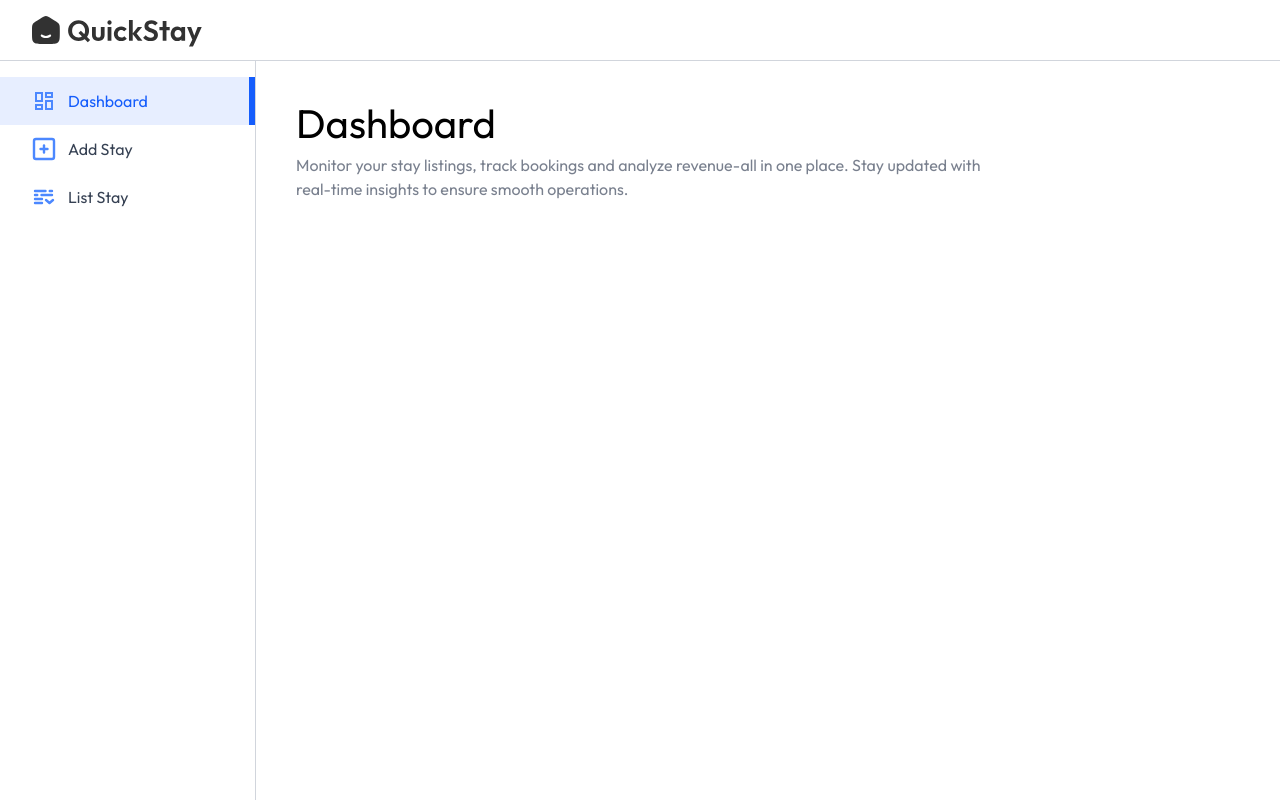
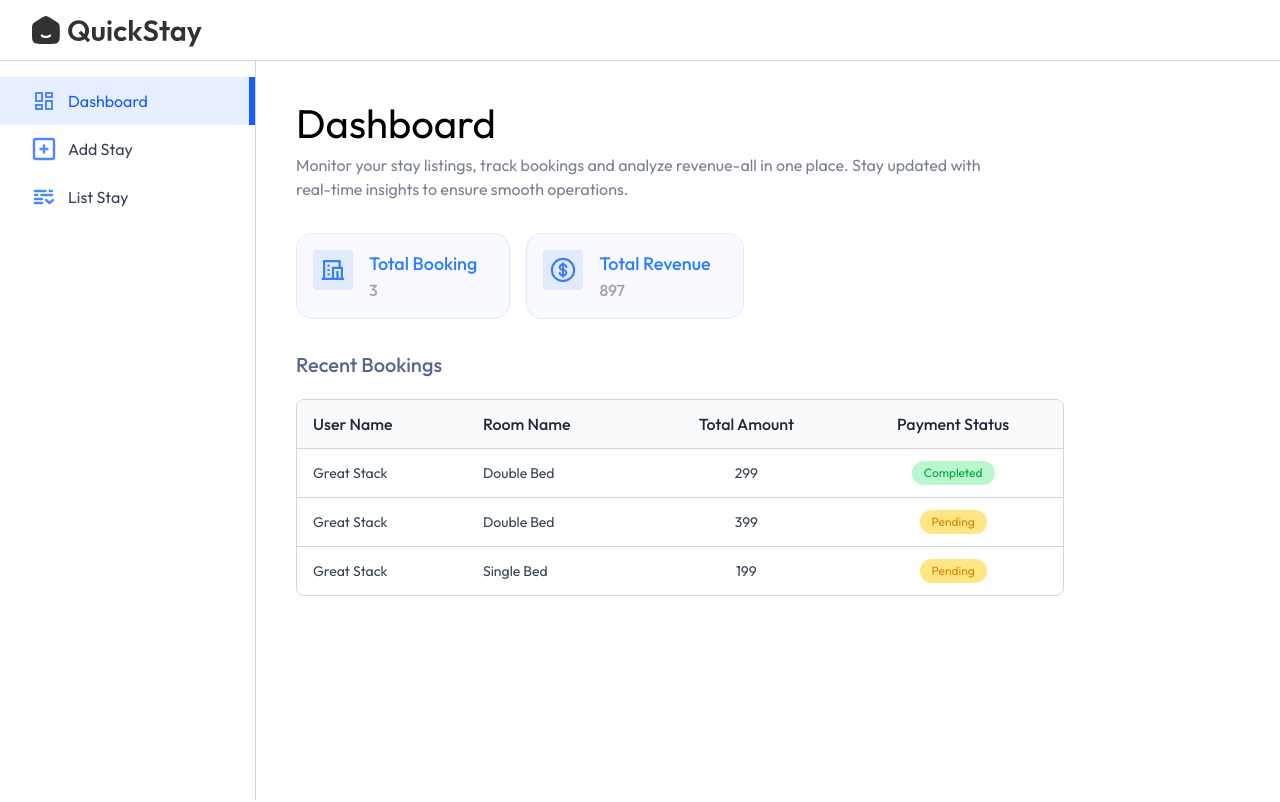
Before and after one commit to aymaneagle/QuickStay-Management, a React (Vite) app in the folder client/: page /QuickStay-Management/owner in a window 1280 px wide. Shown: the top 802 px of the page. Built offline with nearby package versions, Linux system fonts and the light colour scheme; no server answers; a web font is replaced by a local one.

Commit message:
Dashboard Overhaul: Metrics Cards, Scrollable Bookings Table & Conditional Status Badges

```diff
--- a/client/src/App.jsx
+++ b/client/src/App.jsx
@@ -9,7 +9,6 @@
 import StayReg from './components/StayReg';
 import Layout from './pages/hotelOwner/Layout';
 
-import AddRoom from './pages/hotelOwner/AddRoom';
 import Dashboard from '../src/pages/hotelOwner/Dashboard';
 
 
@@ -28,7 +27,7 @@
           <Route path='/my-bookings' element= {<MyBookings/>} />
           <Route path='/owner' element= {<Layout/>} >
             <Route index element={<Dashboard/>} />
-            <Route path="add-room" element={<AddRoom/>} />
+
 
           </Route>
         </Routes>
--- a/client/src/pages/hotelOwner/Dashboard.jsx
+++ b/client/src/pages/hotelOwner/Dashboard.jsx
@@ -1,10 +1,86 @@
-import React from 'react';
+import React, {useState} from 'react';
 import Title from "../../components/Title"
+import {assets, dashboardDummyData} from "../../assets/assets"
 
 const Dashboard = () => {
+
+      const[dashboardData, setDashboardData] = useState(dashboardDummyData)
+
     return (
         <div>
-            <Title font="outfit" align="left" title="Dashboard" subTitle="Monitor your stay listings, track bookings and analyze revenue-all in one place. Stay updated with real-time insights to ensure smooth operations." />
+            <Title font="outfit" align="left" title="Dashboard" subTitle="Monitor your
+            stay listings, track bookings and analyze revenue-all in one place. Stay
+            updated with real-time insights to ensure smooth operations." />
+
+            <div className="flex gap-4 my-8">
+                {/*--------Total Bookings------*/}
+                <div className="bg-primary/3 border border-primary/10 rounded-2xl
+                flex p-4 pr-8 ">
+                     <img src={assets.totalBookingIcon} alt=""
+                     className="max-sm:hidden h-10"/>
+                     <div className="flex flex-col sm:ml-4 font-medium">
+                        <p className="text-blue-500 text-lg" >Total Booking</p>
+                        <p className="text-neutral-400 text-base"> {dashboardData.totalBookings} </p>
+                     </div>
+                </div>
+                {/*--------Total Revenue------*/}
+                 <div className="bg-primary/3 border border-primary/10 rounded-2xl
+                flex p-4 pr-8 ">
+                     <img src={assets.totalRevenueIcon} alt=""
+                     className="max-sm:hidden h-10"/>
+                     <div className="flex flex-col sm:ml-4 font-medium">
+                        <p className="text-blue-500 text-lg" >Total Revenue</p>
+                        <p className="text-neutral-400 text-base"> {dashboardData.totalRevenue} </p>
+                     </div>
+                </div>
+            </div>
+
+
+            {/*--------Total Revenue------*/}
+            <h2 className="text-xl text-blue-950/70 font-medium mb-5">Recent Bookings</h2>
+            <div className="w-full max-w-3xl text-left border border-gray-300
+            rounded-lg max-h-80 overflow-y-scroll">
+                <table className="w-full">
+                    <thead className="bg-gray-50">
+                        <tr>
+                            <th className="py-3 px-4 text-gray-800 font-medium"> User Name</th>
+                            <th className="py-3 px-4 text-gray-800 font-medium
+                             max-sm:hidden"> Room Name</th>
+                            <th className="py-3 px-4 text-gray-800 font-medium
+                            text-center"> Total Amount</th>
+                            <th className="py-3 px-4 text-gray-800 font-medium
+                            text-center"> Payment Status</th>
+                        </tr>
+                    </thead>
+                    <tbody className="text-sm">
+                        {dashboardData.bookings.map((item, index) =>(
+                            <tr key={index}>
+                                <td className="py-3 px-4 text-gray-700 border-t border-gray-300">
+                                    {item.user.username}
+                                </td>
+
+                                <td className="py-3 px-4 text-gray-700 border-t border-gray-300 max-sm:hidden">
+                                    {item.room.roomType}
+                                </td>
+
+                                 <td className="py-3 px-4 text-gray-700 border-t border-gray-300 text-center">
+                                    {item.totalPrice}
+                                </td>
+
+                                <td className="py-3 px-4 border-t border-gray-300 text-center">
+                                    <button className={`py-1 px-3 text-xs rounded-full mx-auto ${
+                                        item.isPaid
+                                        ? 'bg-green-200 text-green-600'
+                                        : 'bg-amber-200 text-yellow-600'}  `} >
+                                        {item.isPaid ? 'Completed' : 'Pending'}
+                                    </button>
+                                </td>
+
+                            </tr>
+                        ))}
+                    </tbody>
+                </table>
+            </div>
         </div>
     );
 };
```
